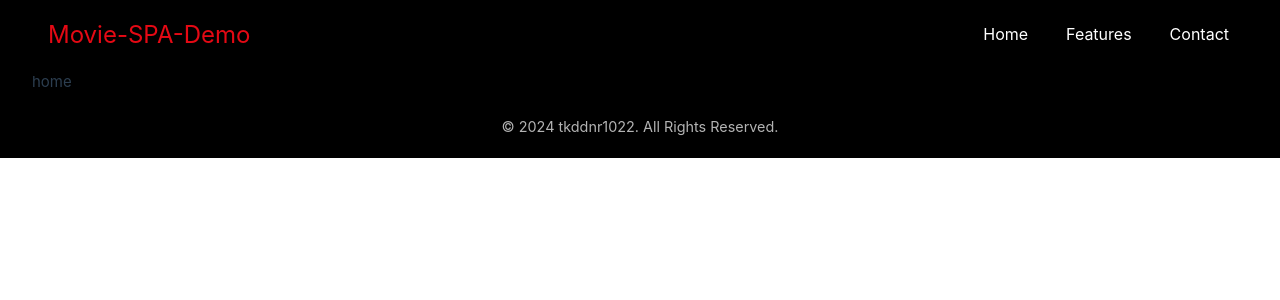
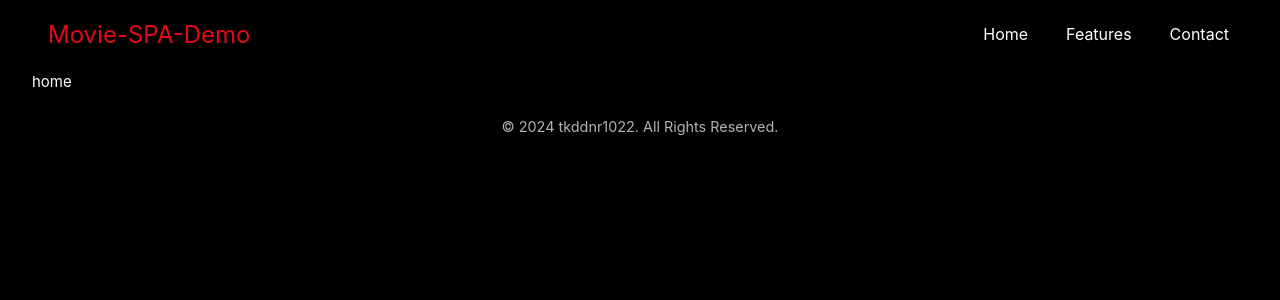
Before and after one commit to tkddnr1022/Movie-SPA-Demo, a Vue app: page / in a window 1280 px wide. Shown: the top 300 px of the page. Built offline with nearby package versions, Linux system fonts and the light colour scheme; sample sign-in values are in the browser's storage; what vue-toast-notification would draw is missing.

Commit message:
Design: fix color of body globally

```diff
--- a/src/assets/base.css
+++ b/src/assets/base.css
@@ -62,9 +62,6 @@ body {
   min-height: 100vh;
   color: var(--color-text);
   background: var(--color-background);
-  transition:
-    color 0.5s,
-    background-color 0.5s;
   line-height: 1.6;
   font-family:
     Inter,
--- a/src/assets/main.css
+++ b/src/assets/main.css
@@ -6,6 +6,7 @@ a {
   padding: 3px;
 }
 
-#app{
+body{
   background-color: #000;
+  color: #fff;
 }
```
